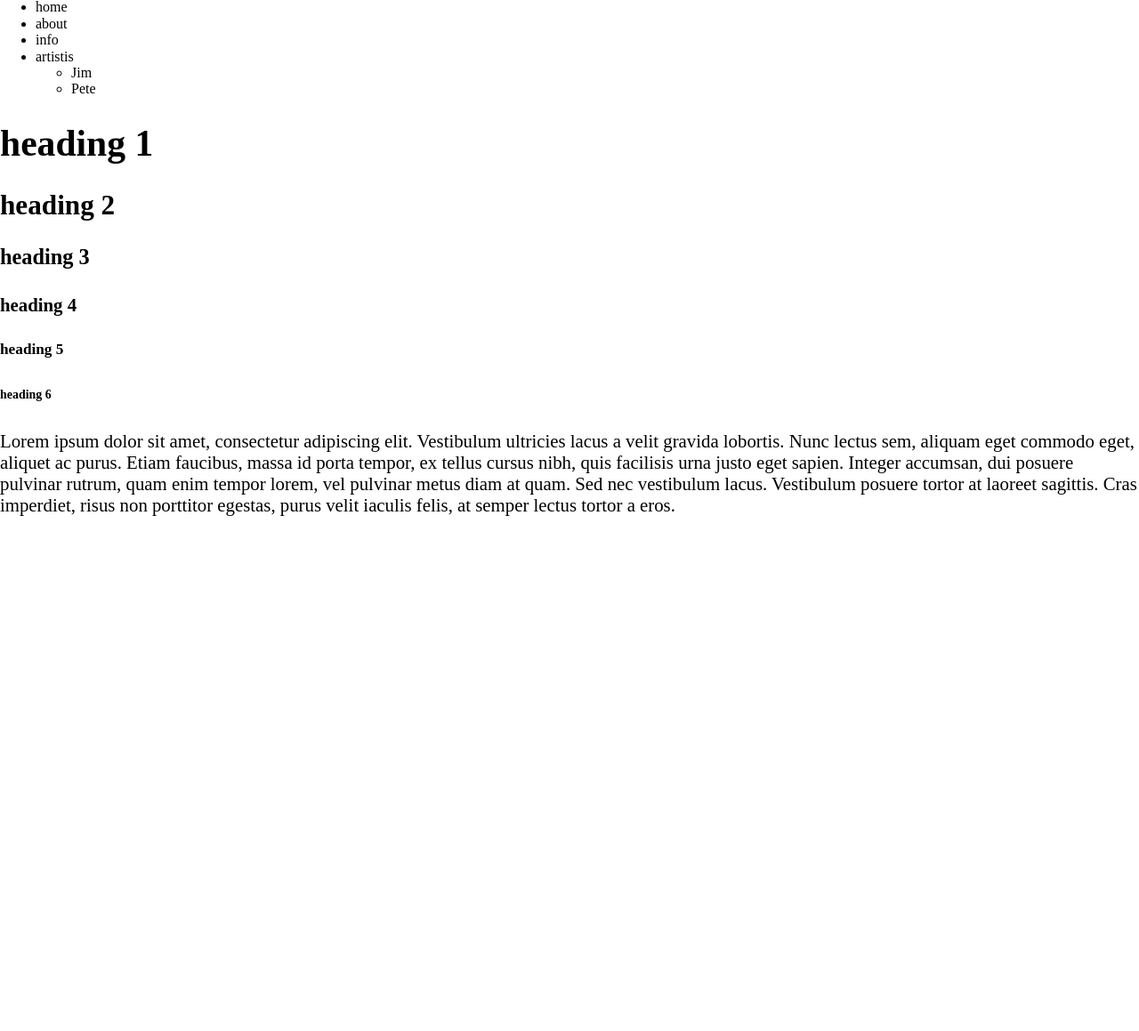
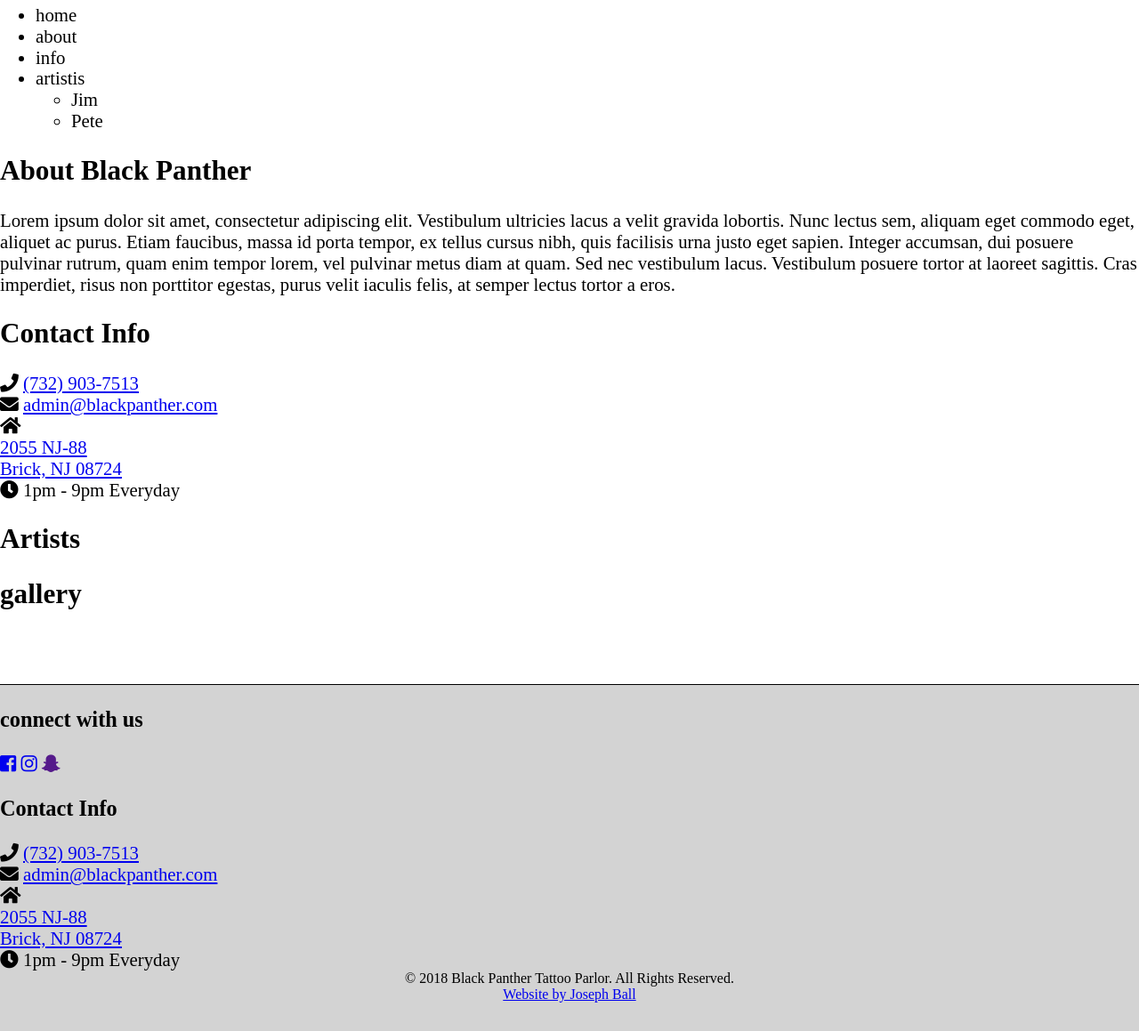
Before and after one commit to josephtball/Black-Panther, a plain HTML site: page index.html in a window 1280 px wide. Shown: the part 559-1718 px from the top of the page at 89% size. Before the commit the page ends 1160 px from the top, so only its background shows below. Drawn offline with Linux system fonts and the light colour scheme.

Commit message:
Added contact info and social media links.

```diff
--- a/assets/css/style.css
+++ b/assets/css/style.css
@@ -1,7 +1,11 @@
+/* base style */
+
 * {
     box-sizing: border-box;
 }
-
+body {
+    font-size: 1.3rem;
+}
 h1 {
     font-size: 2.6rem;
 }
@@ -21,10 +25,35 @@ h6 {
     font-size: .871rem;
 }
 
-p {
-    font-size: 1.3rem;
-}
+/* end base style */
+
+/* header style */
 
 .logo {
     max-width: 100vW;
 }
+
+/* end header style */
+
+/* contact info style */
+
+address {
+    font-style: normal;
+}
+
+/* end contact info style */
+
+/* footer style */
+
+footer {
+    margin-top: 4em;
+    padding-bottom: 1.5em;
+    border-top: 1px solid black;
+    background-color: lightgray;
+}
+.copyright {
+    text-align: center;
+    font-size: 1rem;
+}
+
+/* end footer style */
--- a/index.html
+++ b/index.html
@@ -10,6 +10,7 @@
     <meta name="description" content="description here">
     <meta name="keywords" content="keywords,here">
     <link rel="shortcut icon" href="assets/images/favicon.png" type="image/vnd.microsoft.icon">
+    <link rel="stylesheet" href="https://use.fontawesome.com/releases/v5.2.0/css/all.css" integrity="sha384-hWVjflwFxL6sNzntih27bfxkr27PmbbK/iSvJ+a4+0owXq79v+lsFkW54bOGbiDQ" crossorigin="anonymous">
     <link rel="stylesheet" href="assets/css/normalize.css" type="text/css">
     <link rel="stylesheet" href="assets/css/style.css" type="text/css">
 </head>
@@ -37,29 +38,88 @@
         </nav>
 
     <main>
-        <div>
+        <section>
             <!-- about ssection -->
-            <h1>heading 1</h1>
-            <h2>heading 2</h2>
-            <h3>heading 3</h3>
-            <h4>heading 4</h4>
-            <h5>heading 5</h5>
-            <h6>heading 6</h6>
+            <h2>About Black Panther</h2>
             <p>Lorem ipsum dolor sit amet, consectetur adipiscing elit. Vestibulum ultricies lacus a velit gravida lobortis. Nunc lectus sem, aliquam eget commodo eget, aliquet ac purus. Etiam faucibus, massa id porta tempor, ex tellus cursus nibh, quis facilisis urna justo eget sapien. Integer accumsan, dui posuere pulvinar rutrum, quam enim tempor lorem, vel pulvinar metus diam at quam. Sed nec vestibulum lacus. Vestibulum posuere tortor at laoreet sagittis. Cras imperdiet, risus non porttitor egestas, purus velit iaculis felis, at semper lectus tortor a eros.</p>
-        </div>
-        <div>
+        </section>
+
+        <section>
             <!-- shop hours and contact info -->
-        </div>
-        <div>
+            <h2>Contact Info</h2>
+            <div>
+                <i class="fas fa-phone"></i>
+                <a href="tel:732-903-7513">(732) 903-7513</a>
+            </div>
+            <div>
+                <i class="fas fa-envelope"></i>
+                <a href="mailto:admin@blackpanther.com">admin@blackpanther.com</a>
+            </div>
+            <div>
+                <i class="fas fa-home"></i>
+                <a href="https://goo.gl/maps/ruaaGYcPKww" target="_blank">
+                    <address>
+                        2055 NJ-88<br>
+                        Brick, NJ 08724
+                    </address>
+                </a>
+            </div>
+            <div>
+                <i class="fas fa-clock"></i>
+                1pm - 9pm Everyday
+            </div>
+        </section>
+
+        <section>
             <!-- tattoo artist -->
-        </div>
-        <div>
+            <h2>Artists</h2>
+        </section>
+
+        <section>
             <!-- shop instagram feed? -->
-        </div>
+            <h2>gallery</h2>
+        </section>
     </main>
 
     <footer>
         <!-- footer with social links -->
+        <div>
+            <h3>connect with us</h3>
+            <a href="https://www.facebook.com/Black-Panther-Tattoo-189053257829977/" target="_blank"><i class="fab fa-facebook-square"></i></a>
+            <a href="https://www.instagram.com/blackpanthertattoo/" target="_blank"><i class="fab fa-instagram"></i></a>
+            <a href="" target="_blank"><i class="fab fa-snapchat-ghost"></i></a>
+        </div>
+
+        <div>
+            <!-- shop hours and contact info -->
+            <h3>Contact Info</h3>
+            <div>
+                <i class="fas fa-phone"></i>
+                <a href="tel:732-903-7513">(732) 903-7513</a>
+            </div>
+            <div>
+                <i class="fas fa-envelope"></i>
+                <a href="mailto:admin@blackpanther.com">admin@blackpanther.com</a>
+            </div>
+            <div>
+                <i class="fas fa-home"></i>
+                <a href="https://goo.gl/maps/ruaaGYcPKww" target="_blank">
+                    <address>
+                        2055 NJ-88<br>
+                        Brick, NJ 08724
+                    </address>
+                </a>
+            </div>
+            <div>
+                <i class="fas fa-clock"></i>
+                1pm - 9pm Everyday
+            </div>
+        </div>
+
+        <div class="copyright">
+            &copy; 2018 Black Panther Tattoo Parlor. All Rights Reserved.<br>
+            <a href="https://joe-ball-portfolio.herokuapp.com" target="_blank">Website by Joseph Ball</a>
+        </div>
     </footer>
 </body>
 
```
